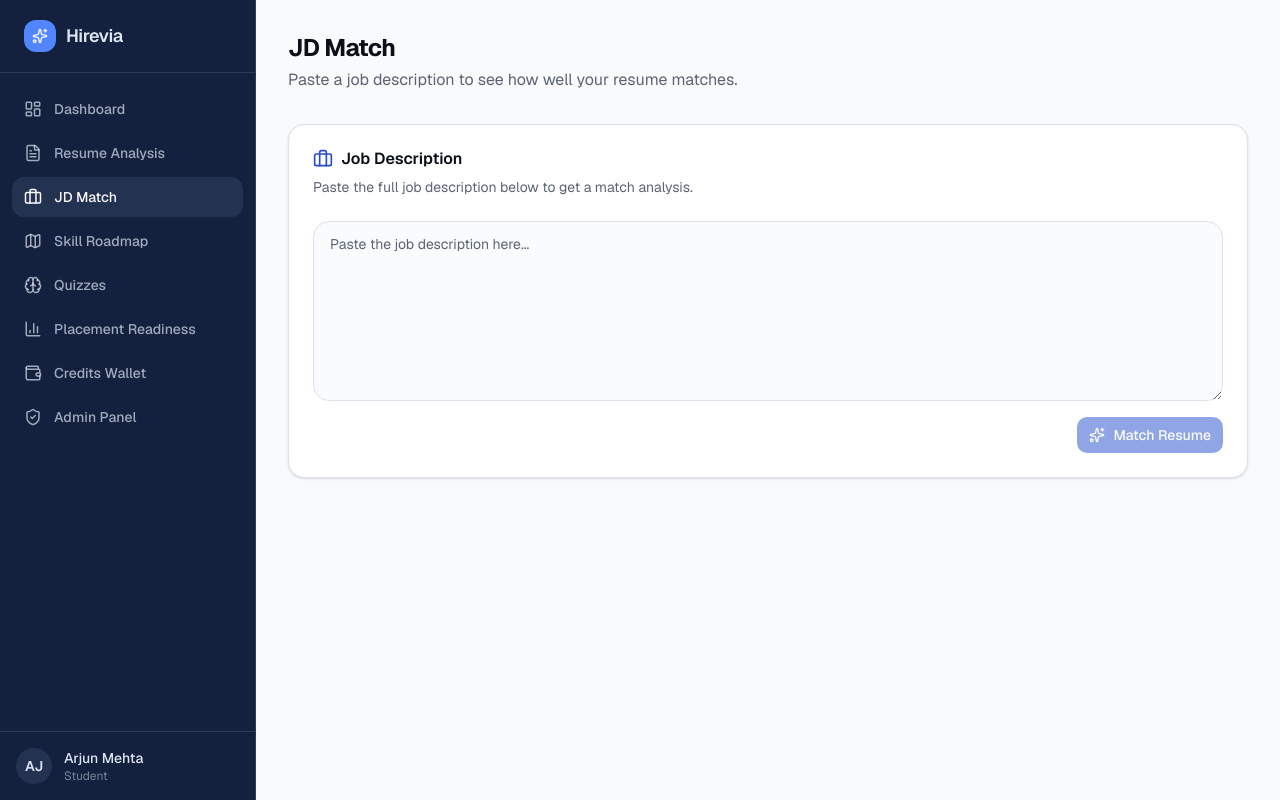
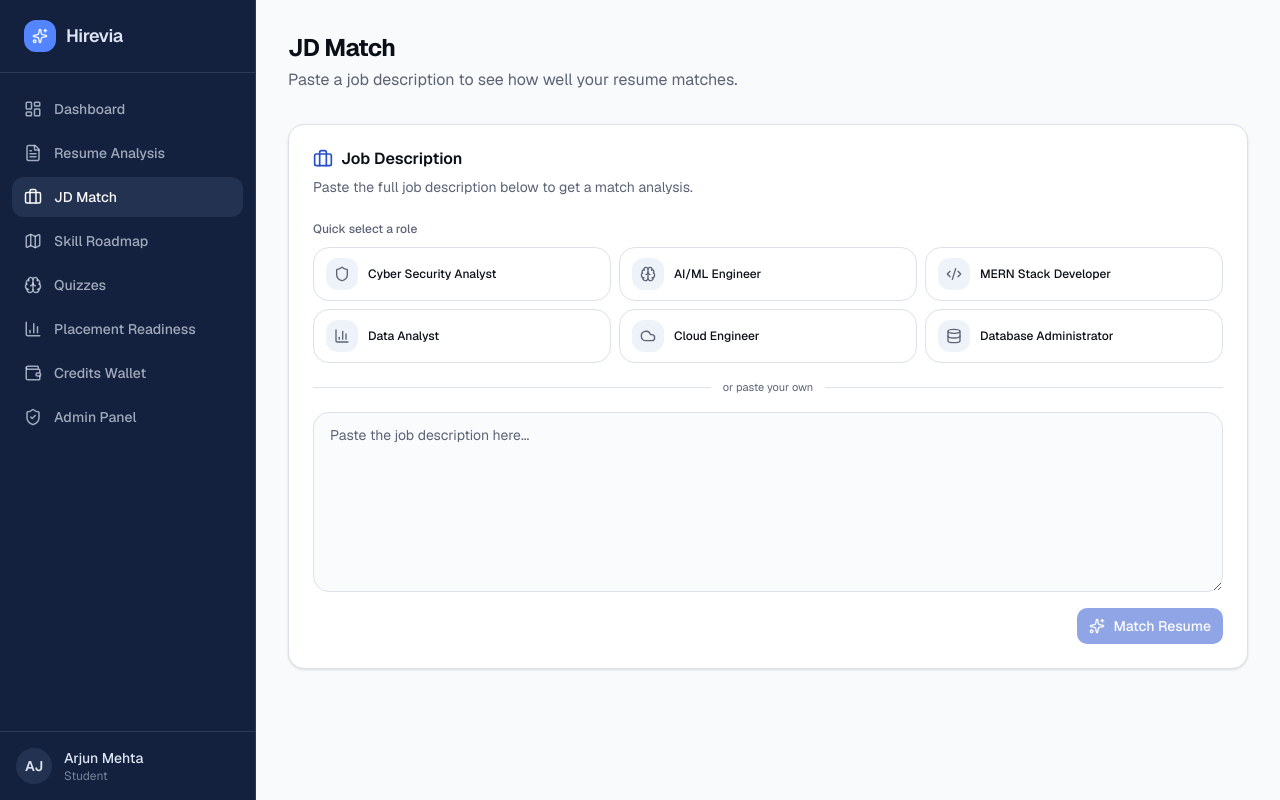
Before and after one commit to SujalSinha12012005/v0-hirevia, a Next.js app: page /dashboard/jd-match in a window 1280 px wide. Built offline with nearby package versions, Linux system fonts and the light colour scheme.

Commit message:
feat: add clickable role cards above textarea\n\nIntroduce 6 role cards with auto-fill functionality and custom JD option

```diff
--- a/app/dashboard/jd-match/page.tsx
+++ b/app/dashboard/jd-match/page.tsx
@@ -11,7 +11,46 @@ import {
   CheckCircle2,
   XCircle,
   Lightbulb,
+  Shield,
+  Brain,
+  Database,
+  Code2,
+  Cloud,
+  BarChart3,
 } from "lucide-react"
+
+const suggestedRoles = [
+  {
+    title: "Cyber Security Analyst",
+    icon: Shield,
+    jd: "We are looking for a Cyber Security Analyst to monitor, detect, and respond to security threats. Responsibilities include vulnerability assessments, penetration testing, SIEM monitoring, incident response, and ensuring compliance with security standards. Required skills: network security, firewalls, IDS/IPS, OWASP, Python scripting, ISO 27001, NIST framework, risk assessment, and security auditing.",
+  },
+  {
+    title: "AI/ML Engineer",
+    icon: Brain,
+    jd: "Seeking an AI/ML Engineer to design and deploy machine learning models for production systems. You will work on data pipelines, model training, and optimization. Required skills: Python, TensorFlow, PyTorch, scikit-learn, NLP, computer vision, MLOps, Docker, AWS SageMaker, data preprocessing, and experience with large-scale datasets.",
+  },
+  {
+    title: "MERN Stack Developer",
+    icon: Code2,
+    jd: "Hiring a MERN Stack Developer to build and maintain full-stack web applications. You will develop RESTful APIs, design responsive UIs, and manage databases. Required skills: MongoDB, Express.js, React.js, Node.js, TypeScript, Redux, REST APIs, Git, Agile methodology, JWT authentication, and deployment on AWS or Vercel.",
+  },
+  {
+    title: "Data Analyst",
+    icon: BarChart3,
+    jd: "Looking for a Data Analyst to interpret complex datasets and deliver actionable business insights. Responsibilities include data cleaning, visualization, reporting, and building dashboards. Required skills: SQL, Python, Excel, Tableau, Power BI, statistics, data modeling, ETL processes, and experience with A/B testing.",
+  },
+  {
+    title: "Cloud Engineer",
+    icon: Cloud,
+    jd: "We need a Cloud Engineer to architect, deploy, and manage scalable cloud infrastructure. You will work on CI/CD pipelines, containerization, and cloud-native services. Required skills: AWS, Azure, GCP, Terraform, Docker, Kubernetes, Linux, networking, serverless architecture, monitoring tools, and infrastructure-as-code.",
+  },
+  {
+    title: "Database Administrator",
+    icon: Database,
+    jd: "Hiring a Database Administrator to manage, optimize, and secure our database systems. Duties include performance tuning, backup/recovery, migration, and query optimization. Required skills: MySQL, PostgreSQL, MongoDB, Redis, database indexing, replication, sharding, stored procedures, SQL proficiency, and cloud database management.",
+  },
+]
 
 const mockMatch = {
   matchPercentage: 73,
@@ -76,6 +115,48 @@ export default function JDMatchPage() {
           </CardDescription>
         </CardHeader>
         <CardContent className="flex flex-col gap-4">
+          {/* Suggested Roles */}
+          <div>
+            <p className="text-xs font-medium text-muted-foreground mb-2.5">Quick select a role</p>
+            <div className="grid grid-cols-2 sm:grid-cols-3 gap-2">
+              {suggestedRoles.map((role) => {
+                const Icon = role.icon
+                const isSelected = jobDescription === role.jd
+                return (
+                  <button
+                    key={role.title}
+                    onClick={() => {
+                      setJobDescription(role.jd)
+                      setShowResults(false)
+                    }}
+                    className={`flex items-center gap-2.5 rounded-xl border px-3 py-2.5 text-left transition-all ${
+                      isSelected
+                        ? "border-primary bg-primary/[0.06] shadow-sm"
+                        : "border-border bg-card hover:border-primary/30 hover:bg-muted/40"
+                    }`}
+                  >
+                    <div className={`flex items-center justify-center size-8 rounded-lg shrink-0 ${
+                      isSelected ? "bg-primary/15" : "bg-muted"
+                    }`}>
+                      <Icon className={`size-4 ${isSelected ? "text-primary" : "text-muted-foreground"}`} />
+                    </div>
+                    <span className={`text-xs font-medium leading-tight ${
+                      isSelected ? "text-primary" : "text-foreground"
+                    }`}>
+                      {role.title}
+                    </span>
+                  </button>
+                )
+              })}
+            </div>
+          </div>
+
+          <div className="flex items-center gap-3">
+            <div className="flex-1 h-px bg-border" />
+            <span className="text-[11px] text-muted-foreground">or paste your own</span>
+            <div className="flex-1 h-px bg-border" />
+          </div>
+
           <textarea
             value={jobDescription}
             onChange={(e) => {
```
